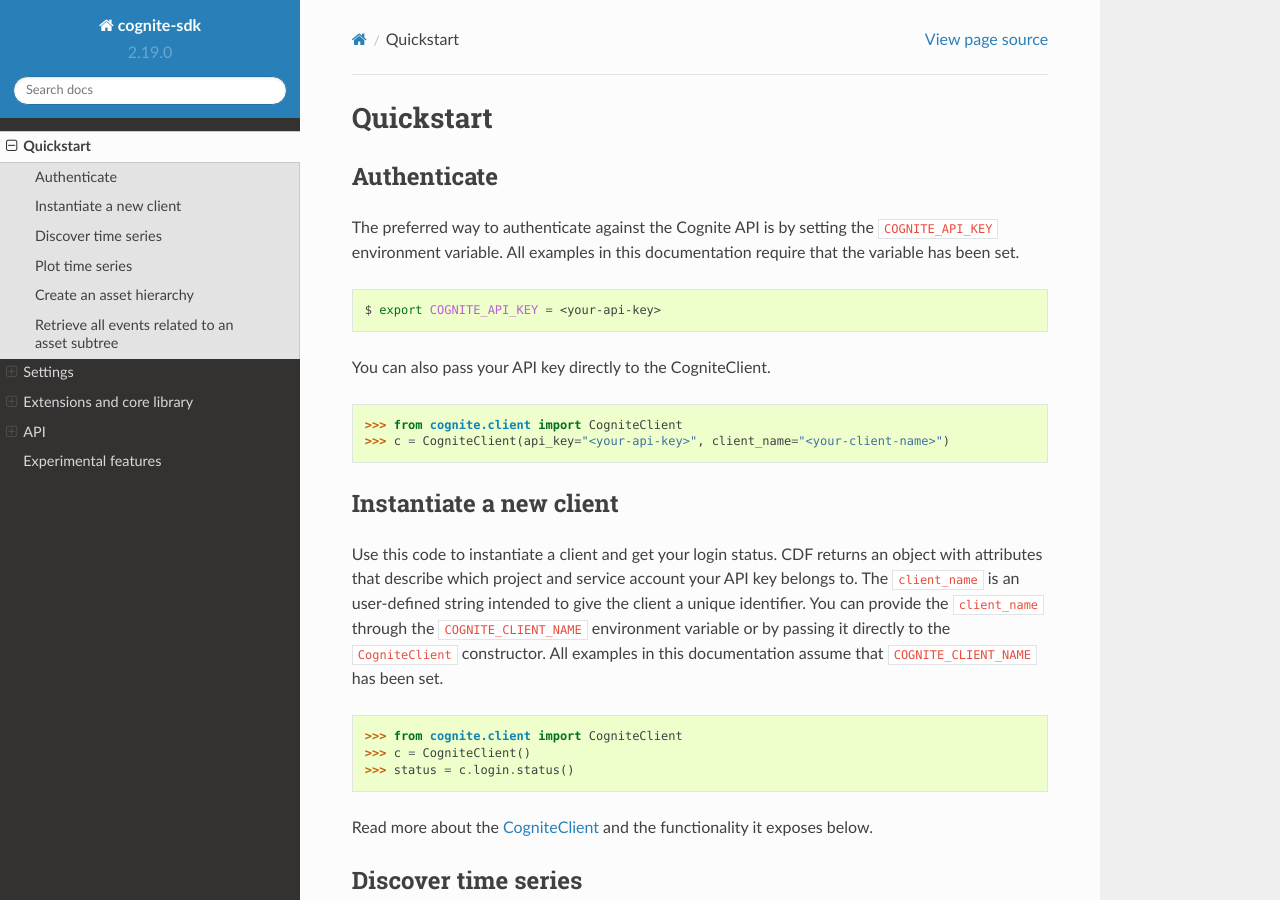
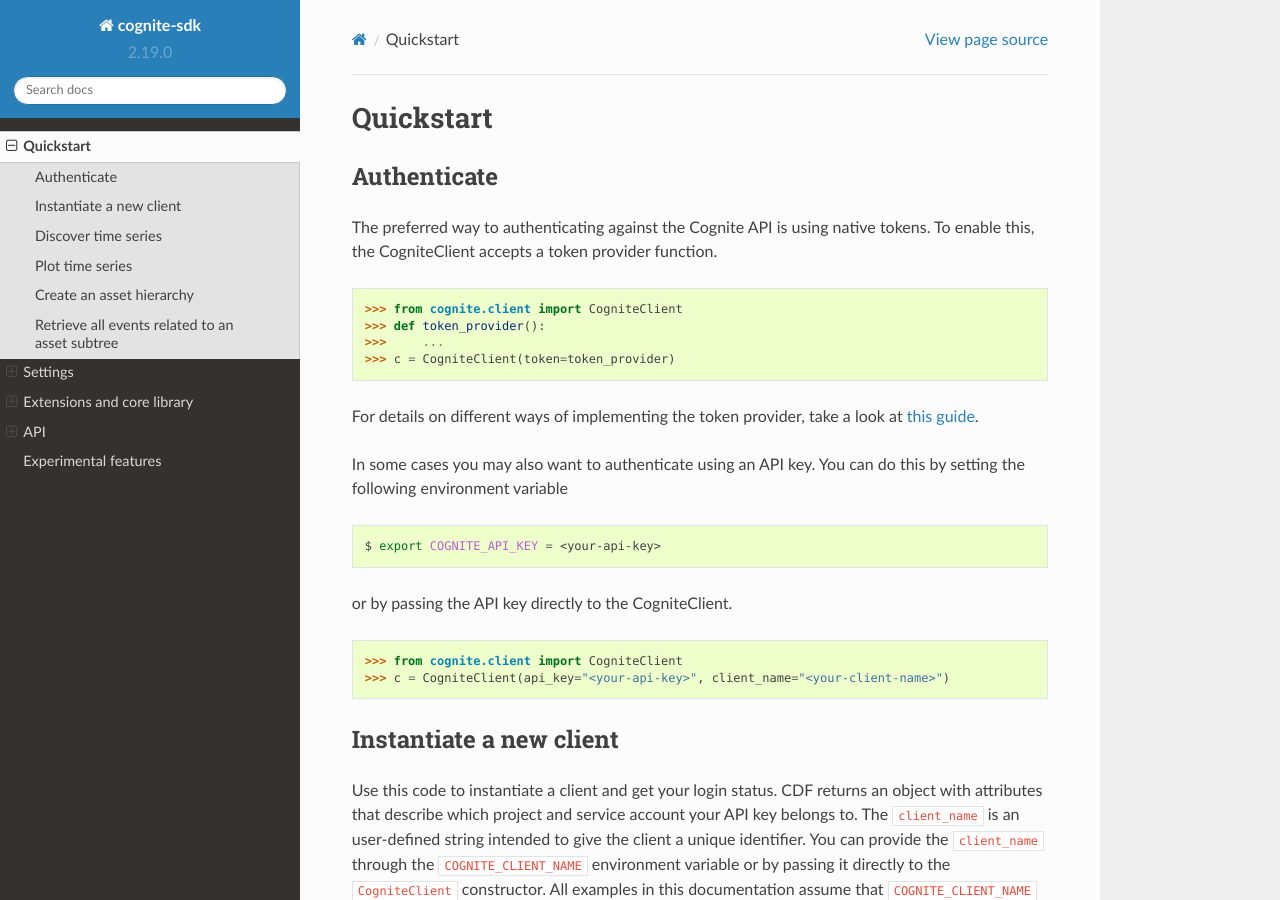
Before and after one commit to cognitedata/cognite-sdk-python, a Sphinx documentation site: the page built from docs/source/cognite.rst, in a window 1280 px wide and 900 px high. Built offline with Sphinx 7.4.7 and the Read the Docs theme 2.0.0, drawn with Linux system fonts in a browser that asks for light colours.

Commit message:
Update documentation on how to authenticate the client

```diff
--- a/docs/source/cognite.rst
+++ b/docs/source/cognite.rst
@@ -2,13 +2,28 @@
 ==========
 Authenticate
 ------------
-The preferred way to authenticate against the Cognite API is by setting the :code:`COGNITE_API_KEY` environment variable. All examples in this documentation require that the variable has been set.
+
+The preferred way to authenticating against the Cognite API is using native tokens. To enable this, the CogniteClient
+accepts a token provider function.
+
+.. code:: python
+
+    >>> from cognite.client import CogniteClient
+    >>> def token_provider():
+    >>>     ...
+    >>> c = CogniteClient(token=token_provider)
+
+For details on different ways of implementing the token provider, take a look at
+`this guide <https://github.com/cognitedata/python-oidc-authentication>`_.
+
+In some cases you may also want to authenticate using an API key. You can do this by setting the following environment
+variable
 
 .. code:: bash
 
     $ export COGNITE_API_KEY = <your-api-key>
 
-You can also pass your API key directly to the CogniteClient.
+or by passing the API key directly to the CogniteClient.
 
 .. code:: python
 
```
